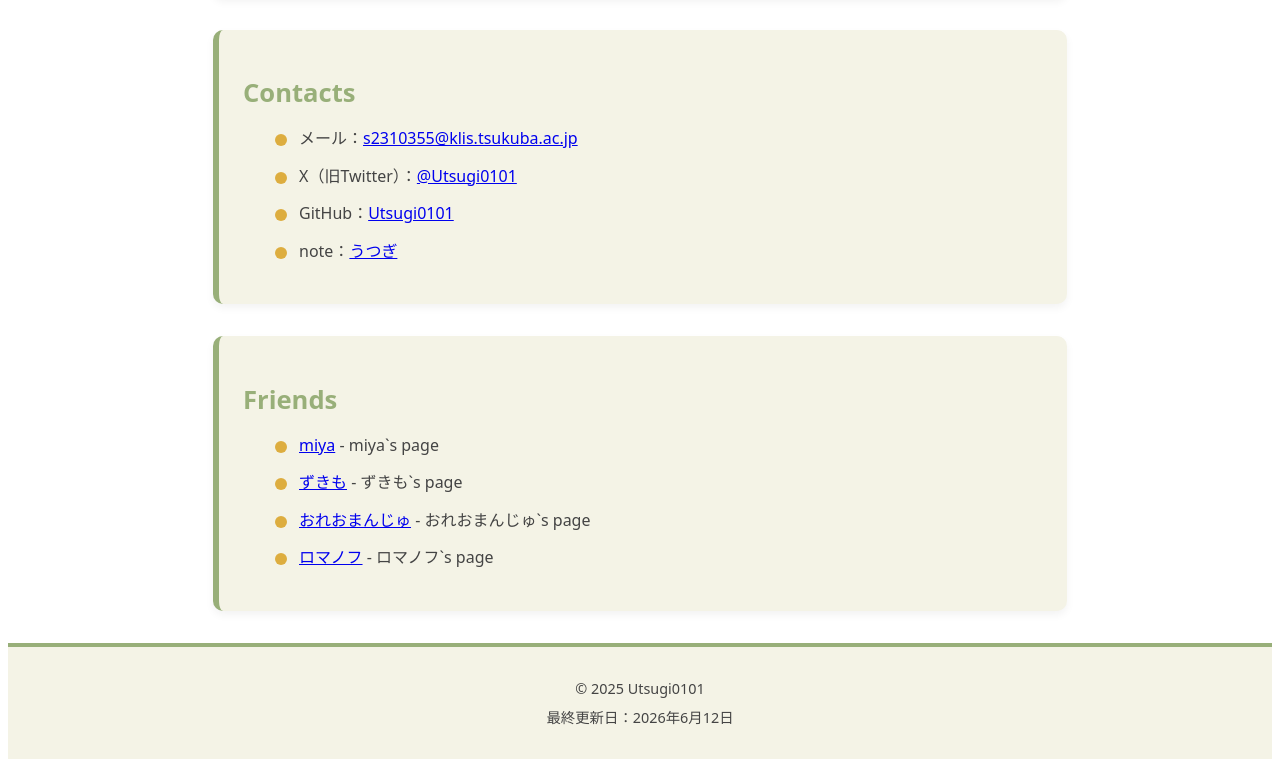
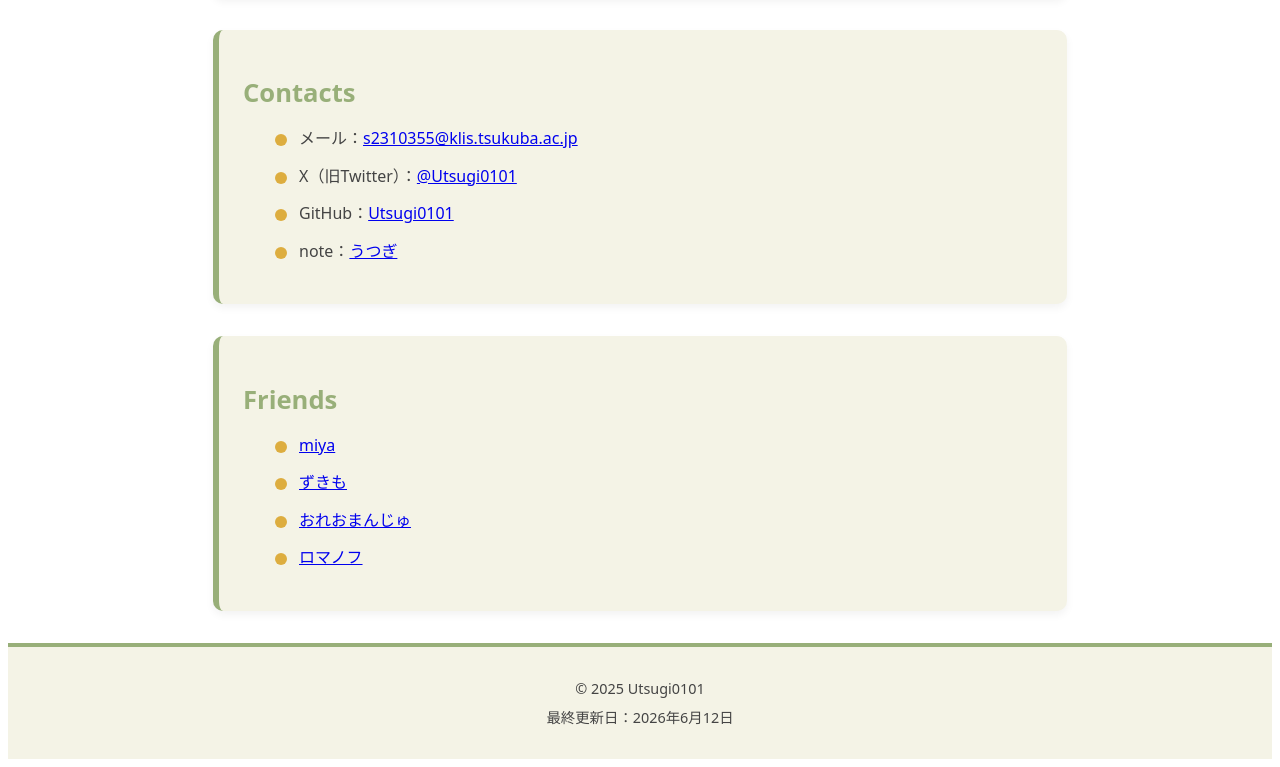
Before and after one commit to Utsugi0101/Utsugi0101.dev, a React (Vite) app: page / in a window 1280 px wide. Shown: the part 1117-1884 px from the top of the page. Built offline with nearby package versions, Linux system fonts and the light colour scheme.

Commit message:
description削除

```diff
--- a/src/components/Friends.tsx
+++ b/src/components/Friends.tsx
@@ -10,7 +10,6 @@ export default function Friends() {
             <a href={friend.url} target="_blank" rel="noopener noreferrer">
               {friend.name}
             </a>
-            {friend.description ? ` - ${friend.description}` : null}
           </li>
         ))}
       </ul>
--- a/src/data/friends.ts
+++ b/src/data/friends.ts
@@ -1,28 +1,23 @@
 export type FriendLink = {
   name: string
   url: string
-  description?: string
 }
 
 export const friendLinks: FriendLink[] = [
   {
     name: 'miya',
     url: 'https://miya-lis.net/',
-    description: 'miya`s page'
   },
   {
     name: 'ずきも',
     url: 'https://zkm-web.pages.dev/',
-    description: 'ずきも`s page',
   },
   {
     name: 'おれおまんじゅ',
     url: 'https://d3rg3o4jy31dni.cloudfront.net/',
-    description: 'おれおまんじゅ`s page',
   },
   {
     name: 'ロマノフ',
     url: 'https://romablog-lime.vercel.app/',
-    description: 'ロマノフ`s page',
   },
 ]
```
